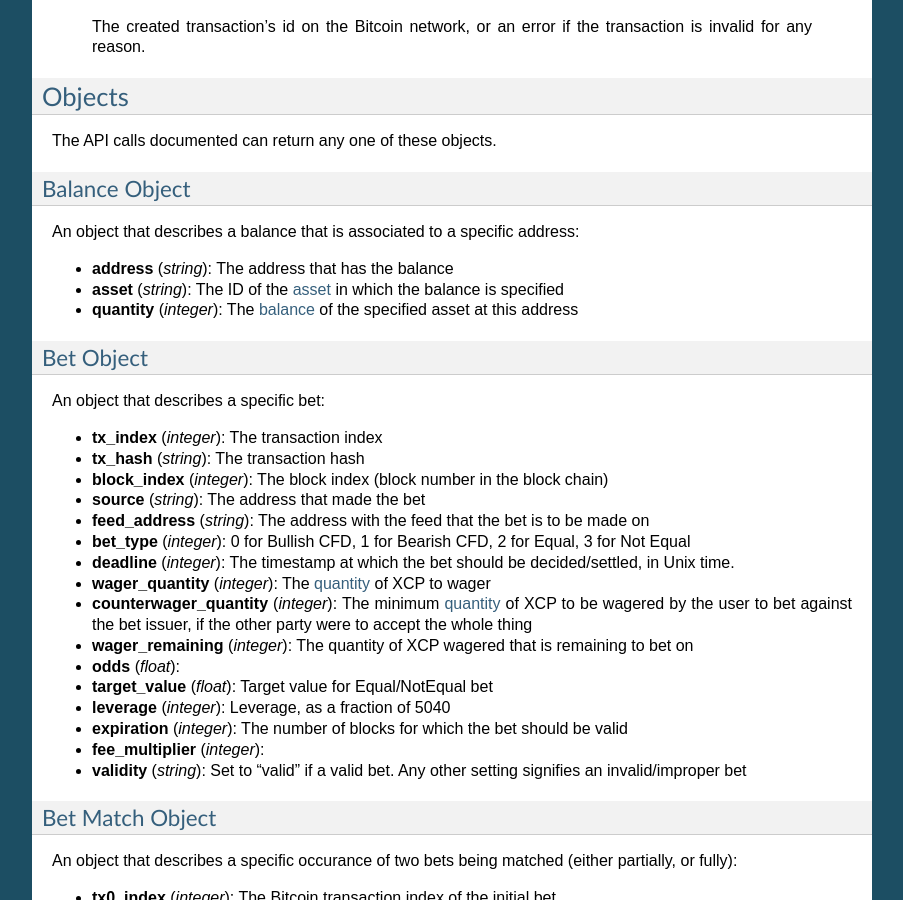
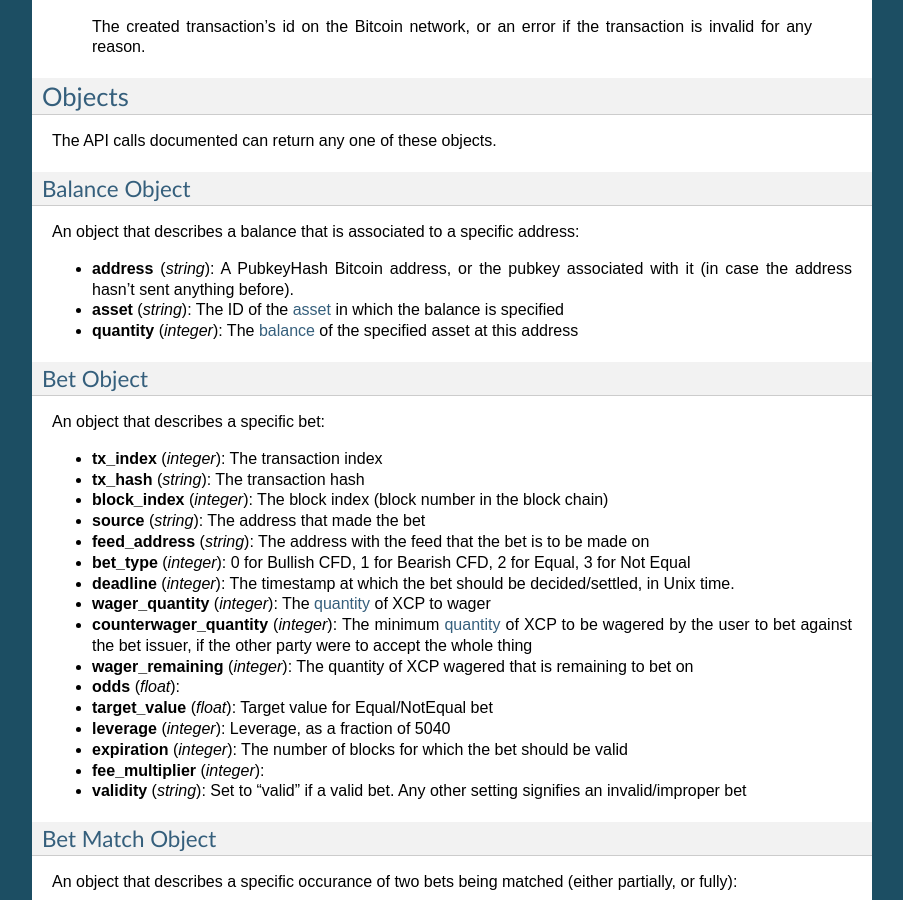
Before and after one commit to CounterpartyXCP/counterparty-core, a Sphinx documentation site: the page built from docs/API.rst, in a window 1280 px wide and 900 px high, scrolled down 20367 px. Shown: the whole window, without its empty margins (198-1101 px from the left). Built offline with Sphinx 7.4.7, drawn with Linux system fonts in a browser that asks for light colours; some of the changed text lies outside the part shown.

Commit message:
Update API Docs about PubkeyHash->Pubkey Option

```diff
--- a/docs/API.rst
+++ b/docs/API.rst
@@ -962,7 +962,7 @@ Balance Object
 
 An object that describes a balance that is associated to a specific address:
 
-* **address** (*string*): The address that has the balance
+* **address** (*string*): A PubkeyHash Bitcoin address, or the pubkey associated with it (in case the address hasn’t sent anything before).
 * **asset** (*string*): The ID of the :ref:`asset <assets>` in which the balance is specified
 * **quantity** (*integer*): The :ref:`balance <quantitys>` of the specified asset at this address
 
@@ -1352,3 +1352,4 @@ This section documents any changes to the ``counterpartyd`` API, for version num
 ^^^^^^^^^^^^^^^^^^^^^^^
 * \*_issuance: ``callable``, ``call_date`` and ``call_price`` are no longer valid parameters
 * \*_callback: removed
+* Bitcoin addresses may everywhere be replaced by pubkeys.
```
